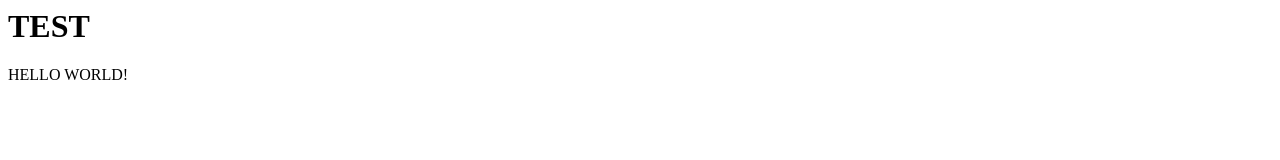
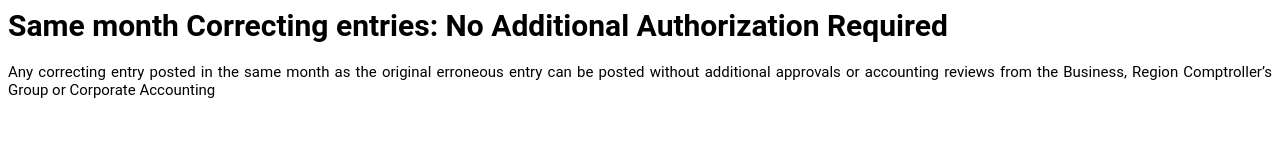
Before and after one commit to mbv401920150/mbv401920150.github.io, a plain HTML site: page index.html in a window 1280 px wide. Drawn offline with Linux system fonts and the light colour scheme.

Commit message:
Update index

```diff
--- a/index.html
+++ b/index.html
@@ -1,2 +1,18 @@
-<h1>TEST</h1>
-<p>HELLO WORLD!</p>
+<html>
+
+<head>
+    <style>
+        body {
+            font-family: Roboto, Verdana !important;
+            font-size: 15px !important;
+text-align: justify;
+        }
+    </style>
+</head>
+
+<body>
+<h1>Same month Correcting entries: No Additional Authorization Required</h1>
+<p>Any correcting entry posted in the same month as the original erroneous entry can be posted without additional approvals or accounting reviews from the Business, Region Comptroller’s Group or Corporate Accounting</p>
+</body>
+
+</html>
```
